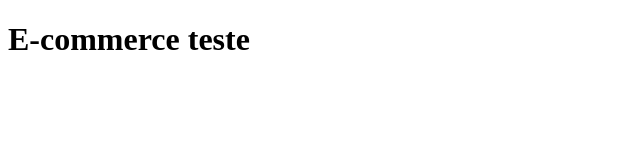
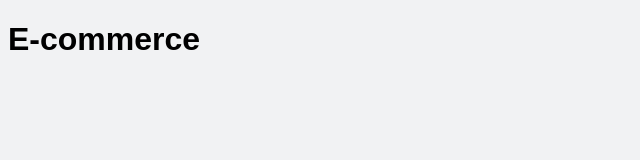
Before and after one commit to eleganceboutique/e-commerce, a React (Create React App) app: page / in a window 1280 px wide. Shown: the top 160 px of the page, without its empty margins (0-640 px from the left). Built offline with nearby package versions, Linux system fonts and the light colour scheme.

Commit message:
feat: created global style and theme style

```diff
--- a/public/index.html
+++ b/public/index.html
@@ -8,7 +8,6 @@
   <meta name="theme-color" content="#000000" />
   <meta name="description" content="Web site created using create-react-app" />
   <link rel="apple-touch-icon" href="" />
-  <link rel="manifest" href="%PUBLIC_URL%/manifest.json" />
   <title>React App</title>
 </head>
 
--- a/src/App.js
+++ b/src/App.js
@@ -1,6 +1,13 @@
+import { ThemeProvider } from 'styled-components';
+import { GlobalStyle } from './global';
+import theme from './theme';
+
 function App() {
   return (
-    <h1>E-commerce teste</h1>
+    <ThemeProvider theme={theme}>
+      <GlobalStyle />
+      <h1>E-commerce</h1>
+    </ThemeProvider>
   );
 }
 
--- /dev/null
+++ b/src/global.js
@@ -0,0 +1,10 @@
+import { createGlobalStyle } from 'styled-components';
+
+
+export const GlobalStyle = createGlobalStyle`
+
+  * {
+    font-family: Arial, sans-serif;
+    background-color: #f1f2f3;
+  }
+`;
--- /dev/null
+++ b/src/theme.js
@@ -0,0 +1,13 @@
+const theme = {
+  colors: {
+    primary: 'blue',
+    secondary: 'green',
+    background: 'white',
+    text: 'black',
+  },
+  fonts: {
+    primary: 'Arial, sans-serif',
+  },
+};
+
+export default theme;
```
Also changed, not shown: .eslintrc.json, public/manifest.json (deleted), public/robots.txt (deleted), 1 other file (tests, documents, lock files or other folders).
